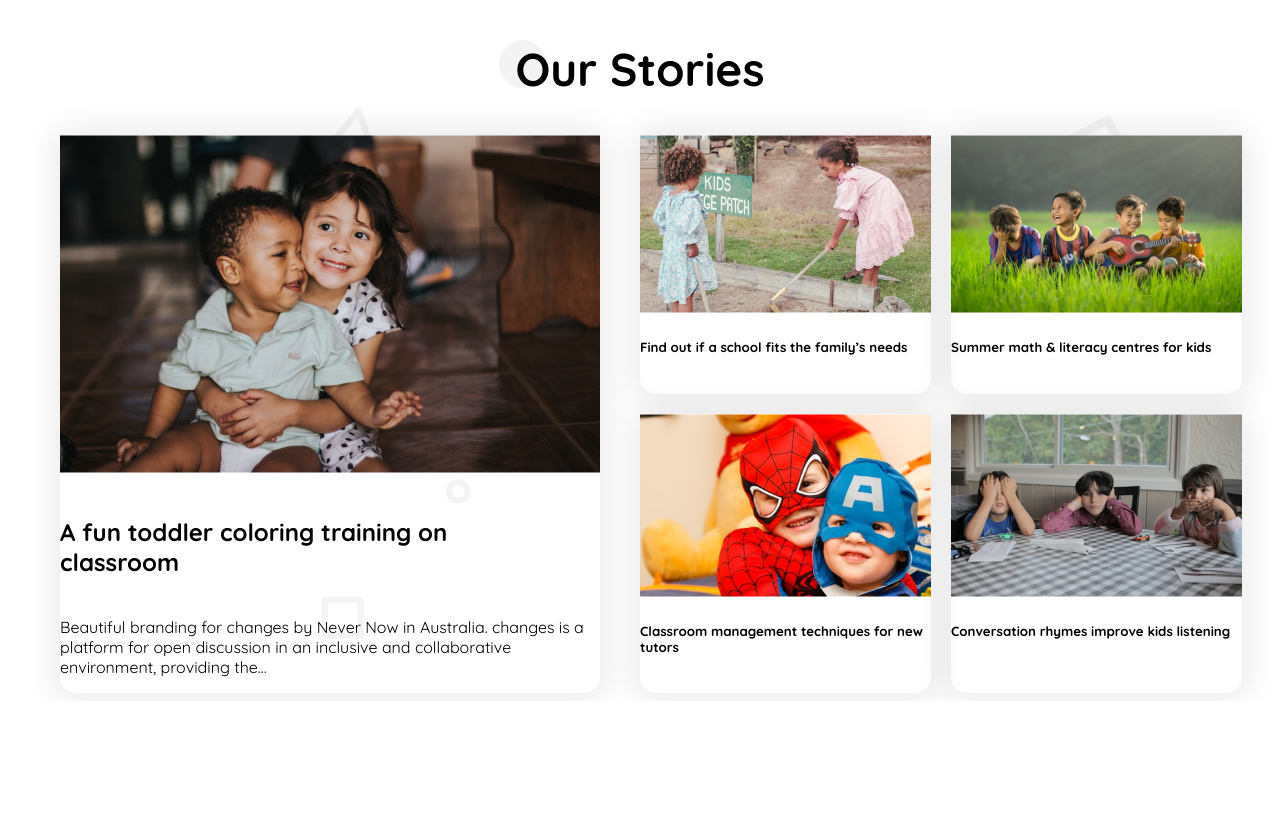
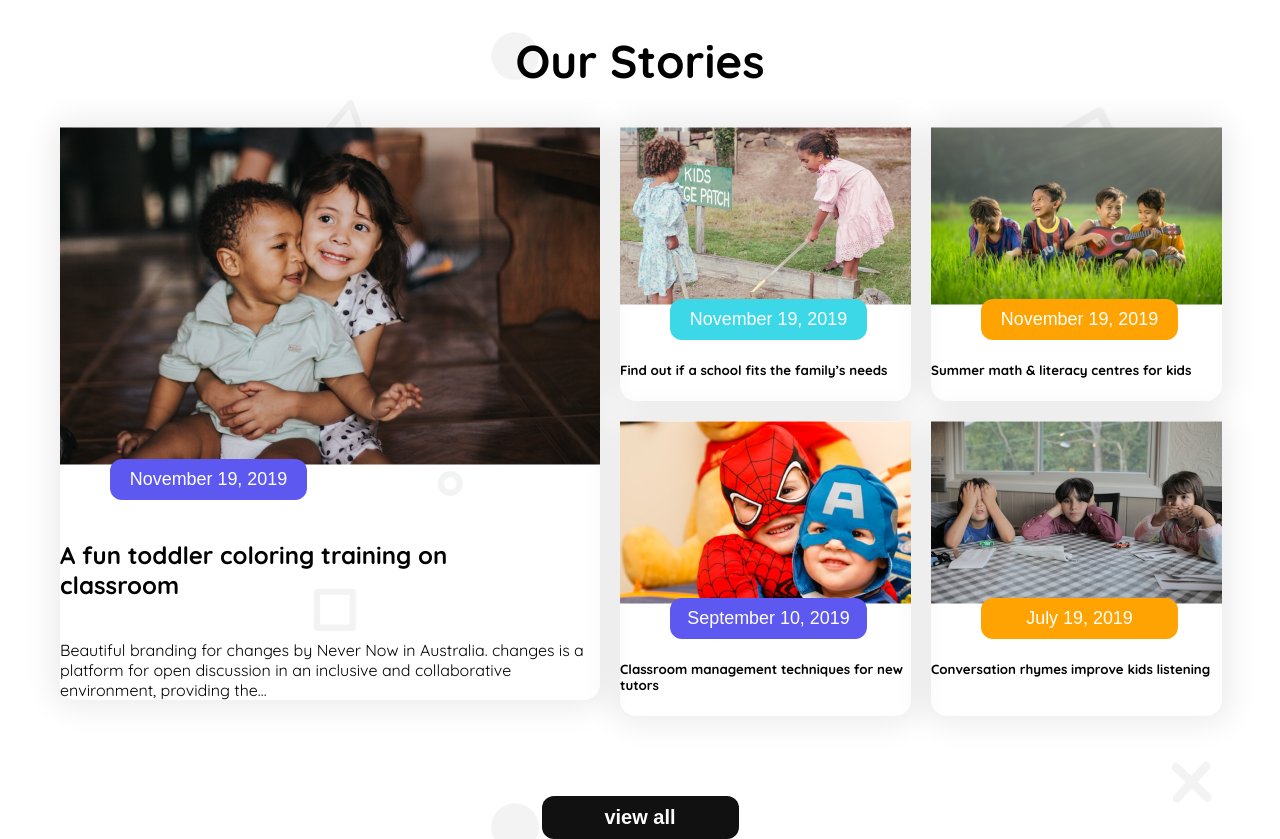
Before and after one commit to sohagroy7223/B11-kids-school, a plain HTML site: page index.html in a window 1280 px wide. Shown: the part 1420-2259 px from the top of the page. Before the commit the page ends 2121 px from the top, so only its background shows below. Drawn offline with Linux system fonts and the light colour scheme.

Commit message:
addad contact responsive web for mobill device

```diff
--- a/index.html
+++ b/index.html
@@ -90,9 +90,12 @@
             <section>
                 <h2>Our Stories</h2>
                 <div class="story-container">
-                    <div class="contant">
+                    <div class="contant-1">
                         <div class="our-story">
                             <img src="assets/story-1.png" alt="" />
+                            <button class="btn story-3">
+                                November 19, 2019
+                            </button>
                             <h5 class="story1-titll">
                                 A fun toddler coloring training on classroom
                             </h5>
@@ -108,30 +111,43 @@
                     <div class="contant">
                         <div class="our-story">
                             <img src="assets/story-2.png" alt="" />
+                            <button class="btn story-1">
+                                November 19, 2019
+                            </button>
                             <h5 class="image-titll">
                                 Find out if a school fits the family’s needs
                             </h5>
                         </div>
                         <div class="our-story">
                             <img src="assets/story-3.png" alt="" />
+                            <button class="btn story-1-description">
+                                November 19, 2019
+                            </button>
                             <h5 class="image-titll">
                                 Summer math & literacy centres for kids
                             </h5>
                         </div>
                         <div class="our-story">
                             <img src="assets/story-4.png" alt="" />
+                            <button class="btn story-3">
+                                September 10, 2019
+                            </button>
                             <h5 class="image-titll">
                                 Classroom management techniques for new tutors
                             </h5>
                         </div>
                         <div class="our-story">
                             <img src="assets/story-5.png" alt="" />
+                            <button class="btn">July 19, 2019</button>
                             <h5 class="image-titll">
                                 Conversation rhymes improve kids listening
                             </h5>
                         </div>
                     </div>
                 </div>
+                <div class="view-all">
+                    <button class="btn-primary">view all</button>
+                </div>
             </section>
         </main>
     </body>
--- a/style/style.css
+++ b/style/style.css
@@ -5,6 +5,7 @@
 }
 body {
     max-width: 1440px;
+    margin: 0 auto;
 }
 nav {
     display: flex;
@@ -41,6 +42,32 @@ button {
     border: none;
 }
 /* shared-style-shit--start */
+
+.story-1 {
+    background-color: #3cd8e8;
+}
+.story-2 {
+    background-color: #95b226;
+}
+.story-3 {
+    background-color: #5d58f0;
+}
+
+.btn {
+    max-width: 174px;
+    font-size: 1.12rem;
+    font-weight: 500;
+    position: relative;
+    margin-top: -100px;
+    margin-left: 50px;
+}
+.view-all {
+    display: flex;
+    margin: 0 auto;
+    justify-content: center;
+    margin-top: 80px;
+    text-align: center;
+}
 
 main > section {
     background-image: url("../assets/bg.png");
@@ -199,4 +226,20 @@ i {
     h2 {
         text-align: center;
     }
+    .story-container {
+        display: grid;
+        grid-template-columns: 1fr;
+        gap: 20px;
+    }
+    .contant {
+        grid-template-columns: 1fr;
+        display: flex;
+        flex-direction: column;
+        justify-content: center;
+        margin-left: 10%;
+        padding: 30px;
+    }
+    .contant-1 {
+        display: none;
+    }
 }
```
